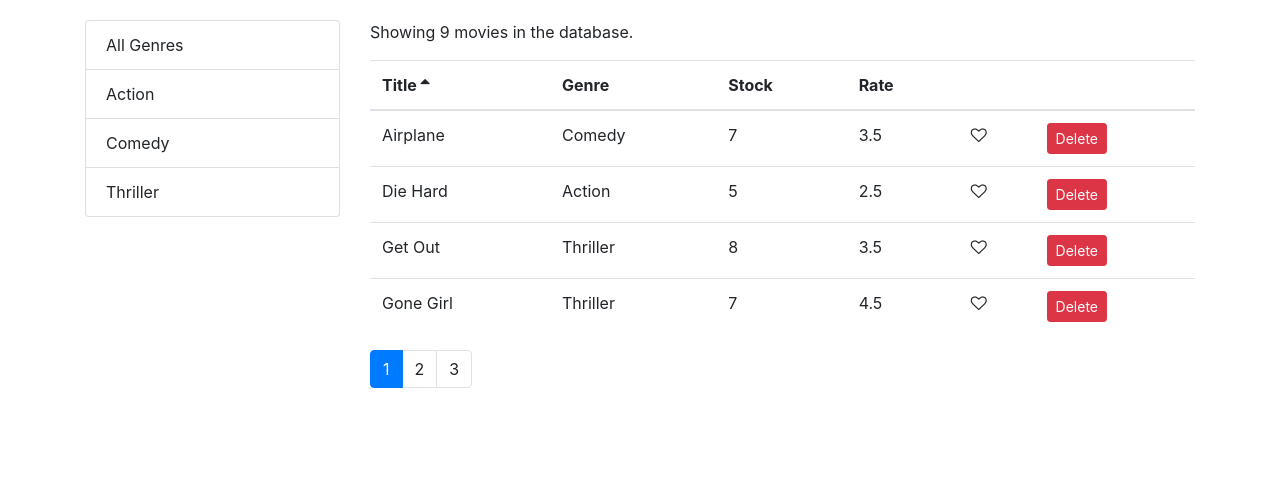
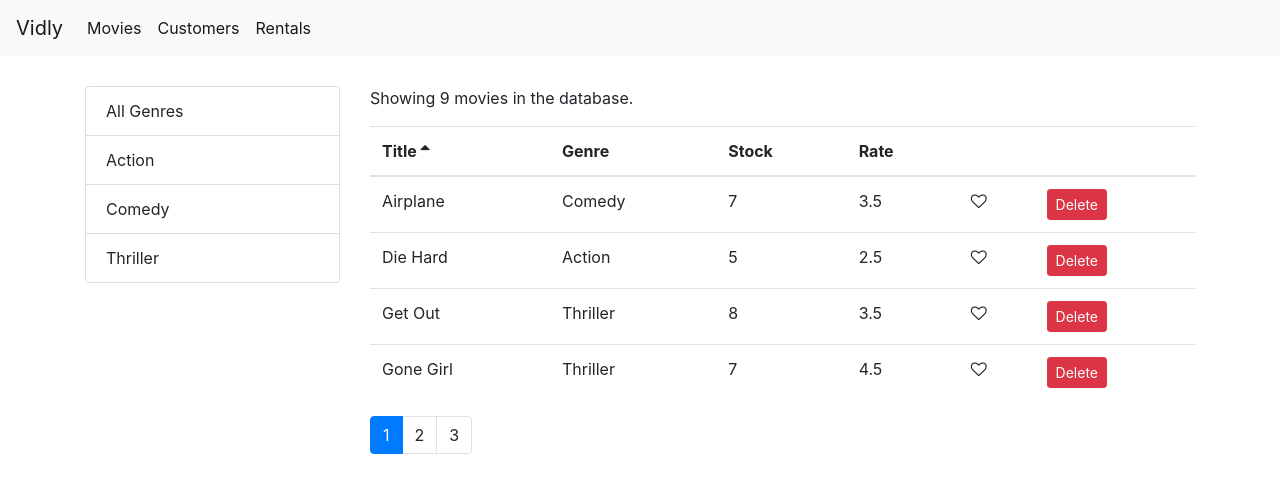
Before and after one commit to Stoltmeister/Vidly_Tutorial, a React (Create React App) app: page /movies in a window 1280 px wide. Shown: the top 492 px of the page. Built offline with nearby package versions, Linux system fonts and the light colour scheme.

Commit message:
Navbar added

```diff
--- a/src/App.js
+++ b/src/App.js
@@ -1,17 +1,28 @@
 import React, { Component } from "react";
 import Movies from "./components/movies";
 import "./App.css";
-import { Route, Redirect, Switch, Link } from "react-router-dom";
+import { Route, Redirect, Switch } from "react-router-dom";
 import Rentals from "./components/rentals";
 import NotFound from "./components/notFound";
 import Customers from "./components/customers";
+import NavBar from "./components/navBar";
 
 class App extends Component {
   render() {
     return (
-      <main className="container">
-        <Route path="/movies" component={Movies} />
-      </main>
+      <React.Fragment>
+        <NavBar />
+        <main className="container">
+          <Switch>
+            <Route path="/movies" component={Movies} />
+            <Route path="/customers" component={Customers} />
+            <Route path="/rentals" component={Rentals} />
+            <Route path="/not-found" component={NotFound} />
+            <Redirect from="/" exact to="/movies" />
+            <Redirect to="/not-found" />
+          </Switch>
+        </main>
+      </React.Fragment>
     );
   }
 }
--- /dev/null
+++ b/src/components/navBar.jsx
@@ -0,0 +1,45 @@
+import React, { Component } from "react";
+import { NavLink, Link } from "react-router-dom";
+
+const NavBar = () => {
+  return (
+    <nav className="navbar navbar-expand-lg navbar-light bg-light">
+      <Link className="navbar-brand" to="/">
+        Vidly
+      </Link>
+      <button
+        className="navbar-toggler"
+        type="button"
+        data-toggle="collapse"
+        data-target="#navbarSupportedContent"
+        aria-controls="navbarSupportedContent"
+        aria-expanded="false"
+        aria-label="Toggle navigation"
+      >
+        <span className="navbar-toggler-icon" />
+      </button>
+
+      <div className="collapse navbar-collapse" id="navbarSupportedContent">
+        <ul className="navbar-nav mr-auto">
+          <li className="nav-item active">
+            <NavLink className="nav-item nav-link" to="/movies">
+              Movies
+            </NavLink>
+          </li>
+          <li className="nav-item">
+            <NavLink className="nav-item nav-link active" to="/customers">
+              Customers
+            </NavLink>
+          </li>
+          <li className="nav-item">
+            <NavLink className="nav-item nav-link active" to="/rentals">
+              Rentals
+            </NavLink>
+          </li>
+        </ul>
+      </div>
+    </nav>
+  );
+};
+
+export default NavBar;
--- a/src/components/rentals.jsx
+++ b/src/components/rentals.jsx
@@ -0,0 +1,10 @@
+import React, { Component } from "react";
+
+class Rentals extends Component {
+  state = {};
+  render() {
+    return <h1>Rentals</h1>;
+  }
+}
+
+export default Rentals;
--- a/src/index.css
+++ b/src/index.css
@@ -1,6 +1,6 @@
 body {
   margin: 0;
-  padding: 20px 0 0 0;
+  padding: 0 0 0 0;
   font-family: -apple-system, BlinkMacSystemFont, "Segoe UI", "Roboto", "Oxygen",
     "Ubuntu", "Cantarell", "Fira Sans", "Droid Sans", "Helvetica Neue",
     sans-serif;
@@ -13,6 +13,10 @@
     monospace;
 }
 
+.navbar {
+  margin-bottom: 30px;
+}
+
 .clickable {
   cursor: pointer;
 }
```
